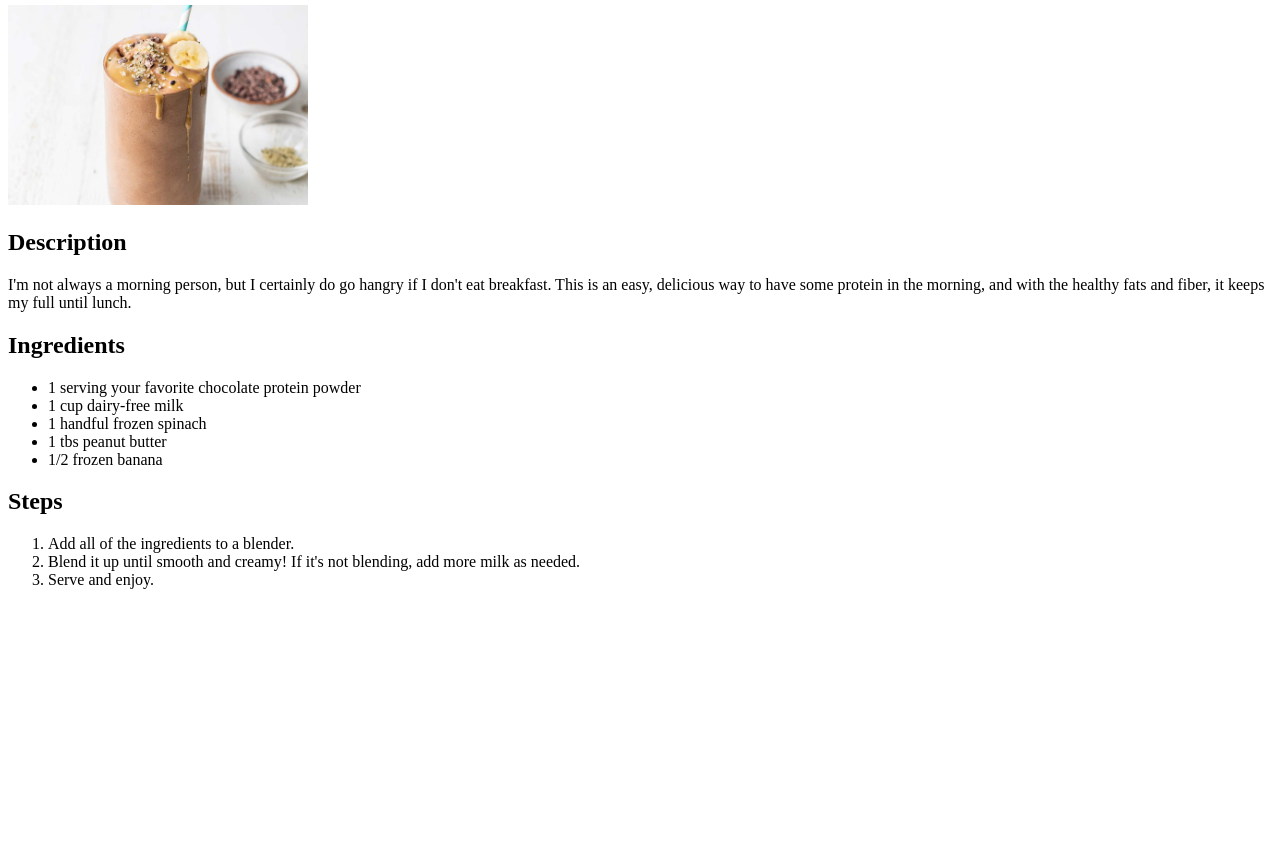
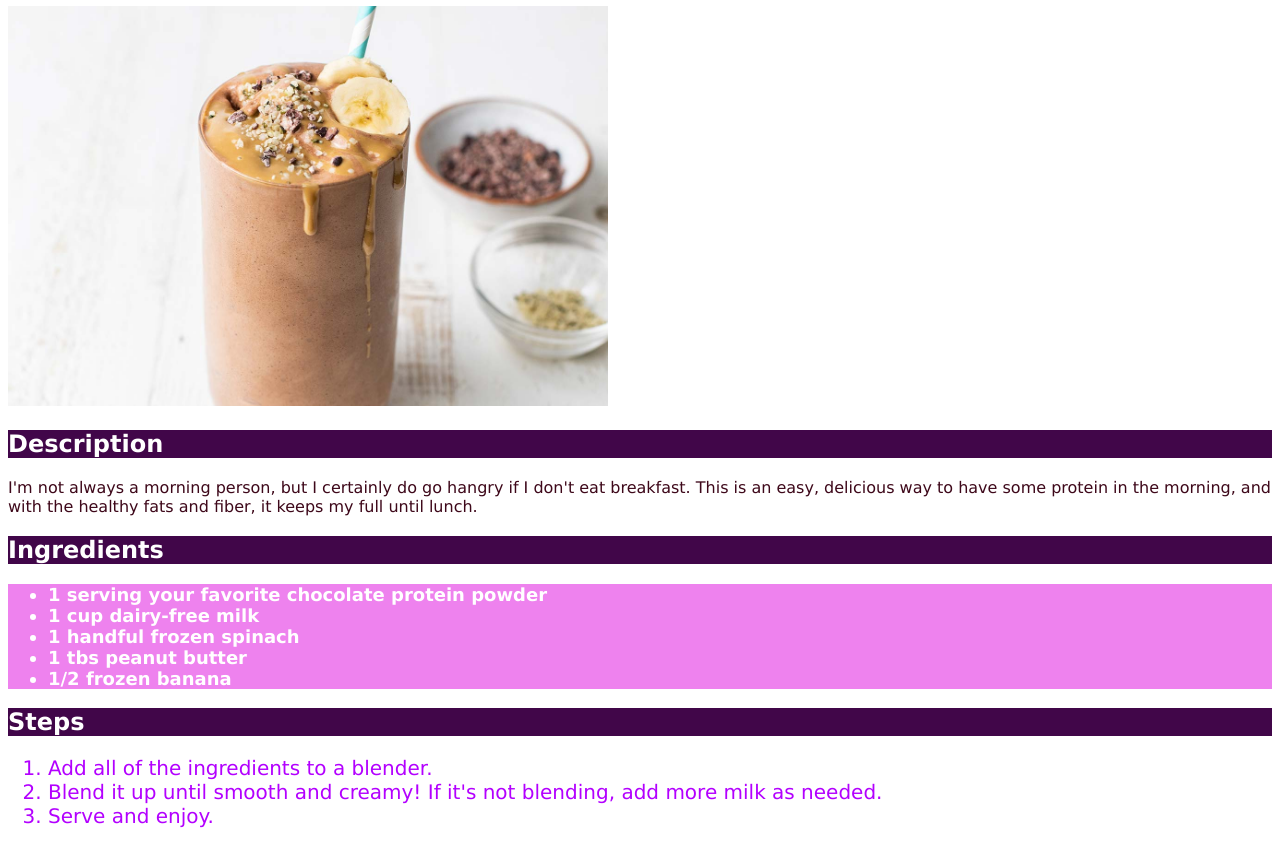
Before and after one commit to myrmanshelby/odin-recipes, a plain HTML site: page recipes/smoothie.html in a window 1280 px wide. Shown: the part 75-923 px from the top of the page. Before the commit the page ends 800 px from the top, so only its background shows below. Drawn offline with Linux system fonts and the light colour scheme.

Commit message:
Practiced styling index and recipe pages
Added class, ID, and type selectors to add background colors, image
formatting, and font styling

```diff
--- a/recipes/smoothie.html
+++ b/recipes/smoothie.html
@@ -3,6 +3,7 @@
   <head>
     <meta charset="UTF-8" />
     <title>Smoothie</title>
+    <link rel="stylesheet" href="../style.css" />
   </head>
   <body>
     <h1>Chocolate Protein Smoothie</h1>
@@ -11,6 +12,7 @@
       alt="A creamy chocolate smoothie topped with banana and peanut butter"
       width="300"
       height="auto"
+      id="smoothie-image"
     />
     <h2>Description</h2>
     <p>
@@ -21,7 +23,7 @@
     </p>
 
     <h2>Ingredients</h2>
-    <ul>
+    <ul class="ingredients">
       <li>1 serving your favorite chocolate protein powder</li>
       <li>1 cup dairy-free milk</li>
       <li>1 handful frozen spinach</li>
@@ -30,7 +32,7 @@
     </ul>
 
     <h2>Steps</h2>
-    <ol>
+    <ol class="steps">
       <li>Add all of the ingredients to a blender.</li>
       <li>
         Blend it up until smooth and creamy! If it's not blending, add more milk
--- /dev/null
+++ b/style.css
@@ -0,0 +1,40 @@
+* {
+  font-family: "Verdana", "Geneva", "Tahoma", sans-serif;
+}
+
+img {
+  width: 300px;
+  height: auto;
+}
+
+p {
+  color: rgb(62, 8, 26);
+}
+
+h1 {
+  color: purple;
+  background-color: pink;
+}
+
+h2 {
+  color: white;
+  background-color: rgb(65, 6, 73);
+}
+
+#smoothie-image {
+  height: 400px;
+  width: auto;
+}
+
+.ingredients {
+  font-size: 18px;
+  font-weight: bold;
+  color: white;
+  background-color: violet;
+}
+
+.steps {
+  font-size: 20px;
+  font-family: "Times New Roman", Times, serif;
+  color: rgb(179, 0, 255);
+}
```
Also changed, not shown: index.html (+1 -0 lines), recipes/shrimp-tacos.html (+3 -2 lines), recipes/sundubu-jjigae.html (+3 -2 lines).
